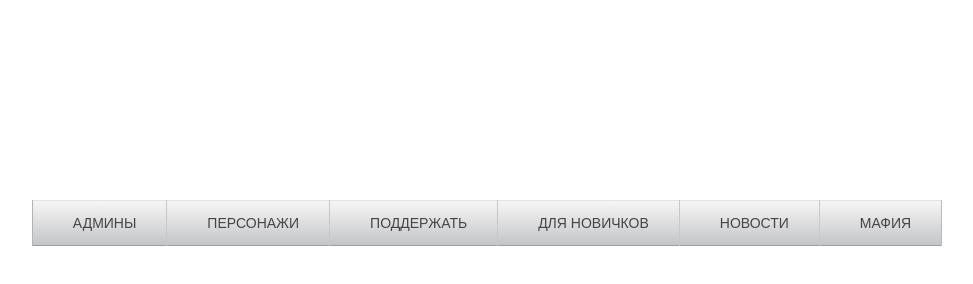
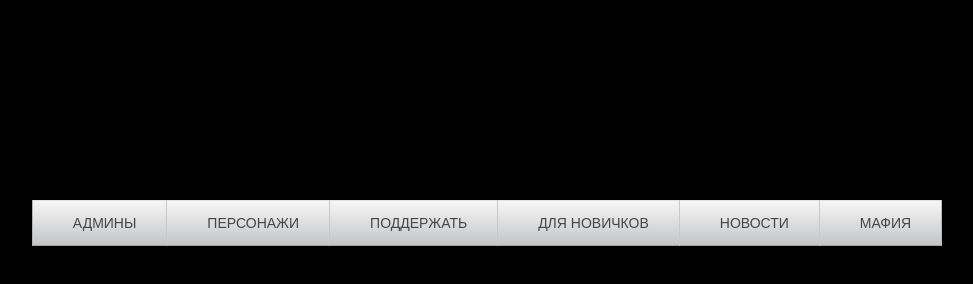
Before and after one commit to CRONY-python-codes/roleva-page, a plain HTML site: page index.html in a window 1280 px wide. Shown: the whole page, without its empty margins (153-1126 px from the left). Drawn offline with Linux system fonts and the light colour scheme; a web font is replaced by a local one.

Commit message:
Update style.css

```diff
--- a/css/style.css
+++ b/css/style.css
@@ -1,5 +1,6 @@
 body{
  background-image: url("");
+ 	background: #000000;
 }
 header{
  margin-top: 200px;
```
